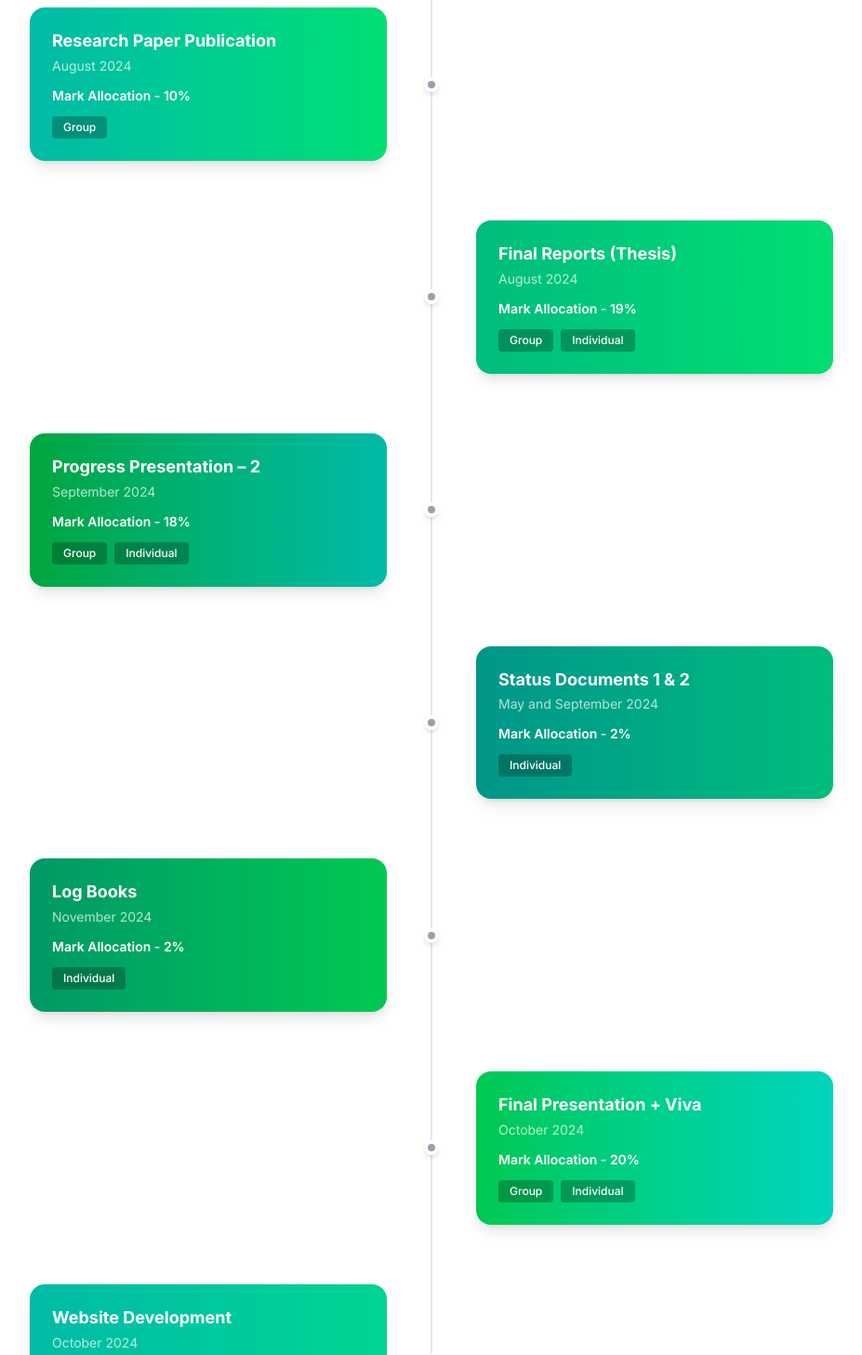
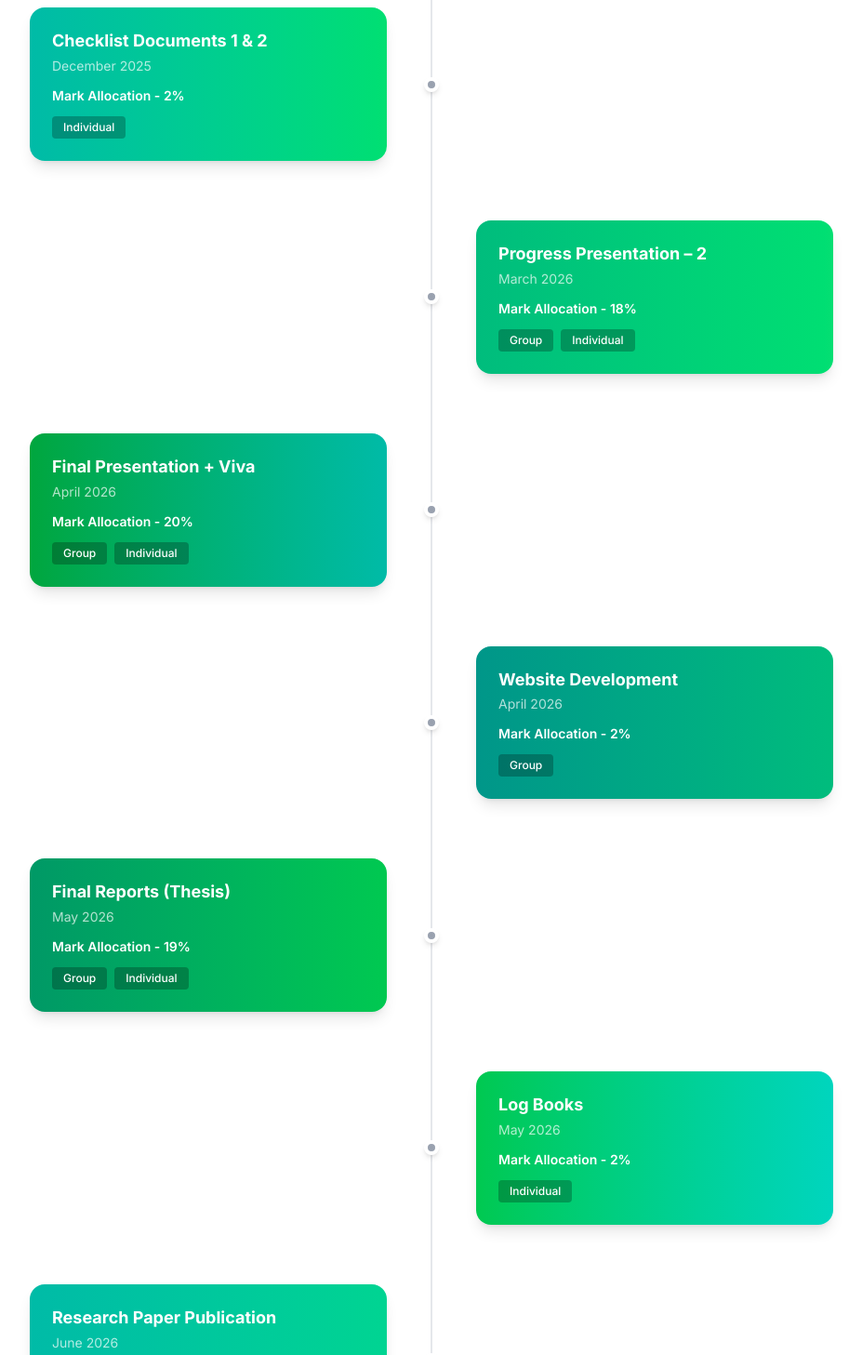
Before and after one commit to janiduimesh/EcoFit_live, a React (Vite) app: page / in a window 1280 px wide. Shown: the part 3900-5357 px from the top of the page at 93% size, without its empty margins (176-1103 px from the left). Built offline with nearby package versions, Linux system fonts and the light colour scheme.

Commit message:
Add GitHub Pages deployment config

```diff
--- a/src/data/content.ts
+++ b/src/data/content.ts
@@ -70,56 +70,56 @@ export const content = {
     timeline: [
         {
             title: "Project Proposal (Presentation + Proposal Report)",
-            date: "February 2024",
+            date: "September 2025",
             marks: "12%",
             tags: ["Group", "Individual"]
         },
         {
             title: "Progress Presentation – 1",
-            date: "May 2024",
+            date: "December 2025",
             marks: "15%",
             tags: ["Group", "Individual"]
         },
         {
-            title: "Research Paper Publication",
-            date: "August 2024",
-            marks: "10%",
-            tags: ["Group"]
-        },
-        {
-            title: "Final Reports (Thesis)",
-            date: "August 2024",
-            marks: "19%",
-            tags: ["Group", "Individual"]
+            title: "Checklist Documents 1 & 2",
+            date: "December 2025",
+            marks: "2%",
+            tags: ["Individual"]
         },
         {
             title: "Progress Presentation – 2",
-            date: "September 2024",
+            date: "March 2026",
             marks: "18%",
             tags: ["Group", "Individual"]
         },
         {
-            title: "Status Documents 1 & 2",
-            date: "May and September 2024",
-            marks: "2%",
-            tags: ["Individual"]
-        },
-        {
-            title: "Log Books",
-            date: "November 2024",
-            marks: "2%",
-            tags: ["Individual"]
-        },
-        {
             title: "Final Presentation + Viva",
-            date: "October 2024",
+            date: "April 2026",
             marks: "20%",
             tags: ["Group", "Individual"]
         },
         {
             title: "Website Development",
-            date: "October 2024",
+            date: "April 2026",
             marks: "2%",
+            tags: ["Group"]
+        },
+        {
+            title: "Final Reports (Thesis)",
+            date: "May 2026",
+            marks: "19%",
+            tags: ["Group", "Individual"]
+        },
+        {
+            title: "Log Books",
+            date: "May 2026",
+            marks: "2%",
+            tags: ["Individual"]
+        },
+        {
+            title: "Research Paper Publication",
+            date: "June 2026",
+            marks: "10%",
             tags: ["Group"]
         }
     ],
@@ -180,12 +180,12 @@ export const content = {
         {
             tab: "Literature Survey",
             title: "LITERATURE SURVEY",
-            description: "In recent years, municipal waste management has increasingly evolved through the adoption of artificial intelligence, Internet of Things (IoT), and data-driven technologies. A significant body of research has focused on automated waste classification using computer vision and natural language processing techniques to improve waste segregation accuracy. Parallel to this, IoT-enabled smart bin systems have been introduced to monitor fill levels in real time, enabling more efficient collection scheduling and reducing operational inefficiencies. Time-series forecasting methods, including machine learning and deep learning approaches, have been widely applied to predict waste generation trends and support planning activities. Furthermore, economic models such as Pay-As-You-Throw (PAYT) have been explored to encourage environmentally responsible behavior by linking waste generation with financial incentives. More recently, conversational AI systems have emerged as effective tools for disseminating waste-related information and assisting citizens in real time. However, most existing solutions tend to address these aspects in isolation, lacking an integrated framework that connects citizen interaction, operational processes, and strategic municipal planning into a unified system."
+            description: "In recent years, municipal waste management has increasingly evolved through the adoption of artificial intelligence, Internet of Things (IoT), and data driven technologies. A significant body of research has focused on automated waste classification using computer vision and natural language processing techniques to improve waste segregation accuracy. Parallel to this, IoT-enabled smart bin systems have been introduced to monitor fill levels in real time, enabling more efficient collection scheduling and reducing operational inefficiencies. Time series forecasting methods, including machine learning and deep learning approaches, have been widely applied to predict waste generation trends and support planning activities. Furthermore, economic models such as Pay-As-You-Throw (PAYT) have been explored to encourage environmentally responsible behavior by linking waste generation with financial incentives. More recently, conversational AI systems have emerged as effective tools for disseminating waste-related information and assisting citizens in real time. However, most existing solutions tend to address these aspects in isolation, lacking an integrated framework that connects citizen interaction, operational processes, and strategic municipal planning into a unified system."
         },
         {
             tab: "Research Problem",
             title: "RESEARCH PROBLEM",
-            description: "Rapid urbanization and population growth have significantly increased the volume and complexity of municipal waste, creating major challenges for existing waste management systems, particularly in developing countries such as Sri Lanka. Traditional waste management practices largely depend on fixed collection schedules and manual coordination, which often result in inefficient resource utilization, delayed collections, bin overflows, and increased operational costs. At the household level, there is a lack of proper awareness and guidance on waste segregation and disposal practices. This leads to contamination of recyclable materials, reduced recycling efficiency, and a greater reliance on landfill disposal. Additionally, current systems do not incorporate behavior-based incentive mechanisms, limiting citizen motivation to adopt sustainable waste practices. These challenges highlight the need for an intelligent and cost-effective waste management system that can simultaneously support citizens and municipal authorities by enhancing decision-making, optimizing operational efficiency, and promoting environmentally responsible behavior."
+            description: "Rapid urbanization and population growth have significantly increased the volume and complexity of municipal waste, creating major challenges for existing waste management systems, particularly in developing countries such as Sri Lanka. Traditional waste management practices largely depend on fixed collection schedules and manual coordination, which often result in inefficient resource utilization, delayed collections, bin overflows, and increased operational costs. At the household level, there is a lack of proper awareness and guidance on waste segregation and disposal practices. This leads to contamination of recyclable materials, reduced recycling efficiency, and a greater reliance on landfill disposal. Additionally, current systems do not incorporate behavior based incentive mechanisms, limiting citizen motivation to adopt sustainable waste practices. These challenges highlight the need for an intelligent and cost-effective waste management system that can simultaneously support citizens and municipal authorities by enhancing decision-making, optimizing operational efficiency, and promoting environmentally responsible behavior."
         },
         {
             tab: "Research Gap",
--- a/vite.config.ts
+++ b/vite.config.ts
@@ -4,6 +4,7 @@ import tailwindcss from '@tailwindcss/vite'
 
 // https://vite.dev/config/
 export default defineConfig({
+  base: '/EcoFit_live/',
   plugins: [
     react(),
     tailwindcss(),
```
